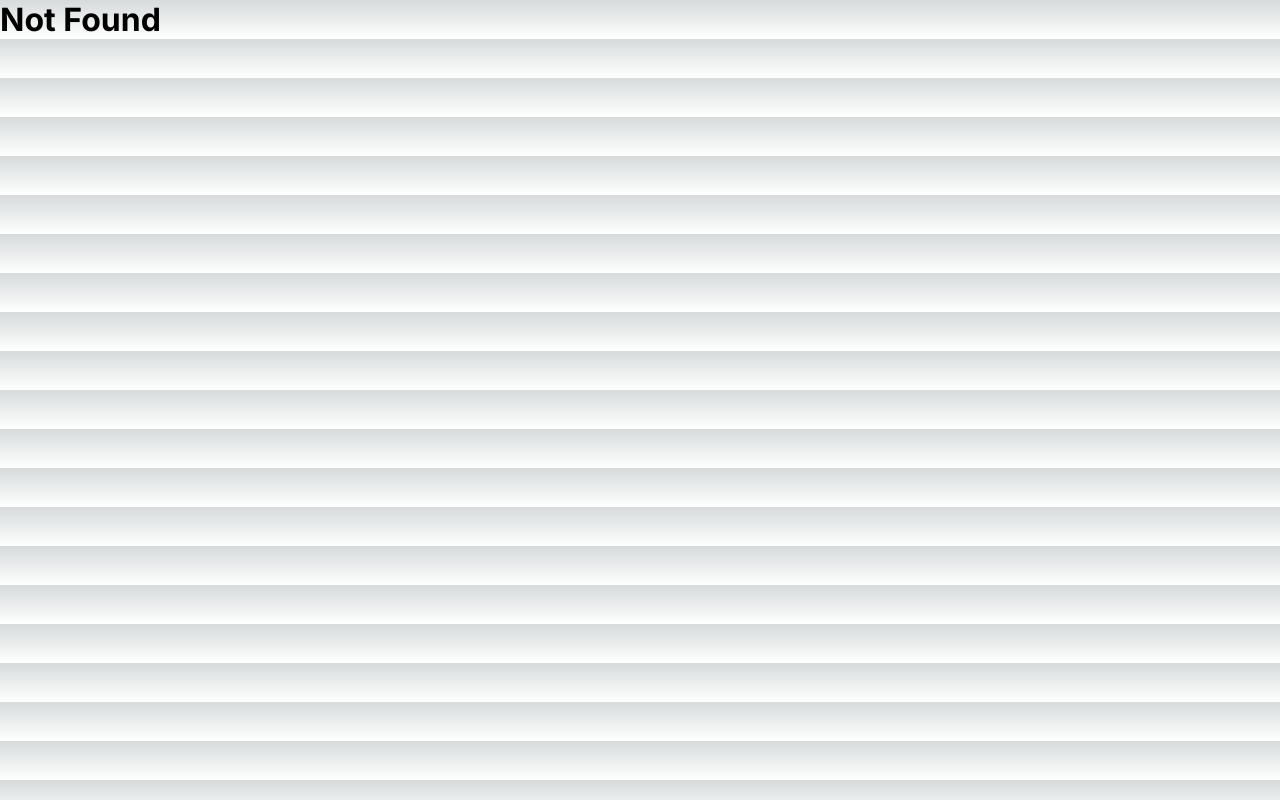
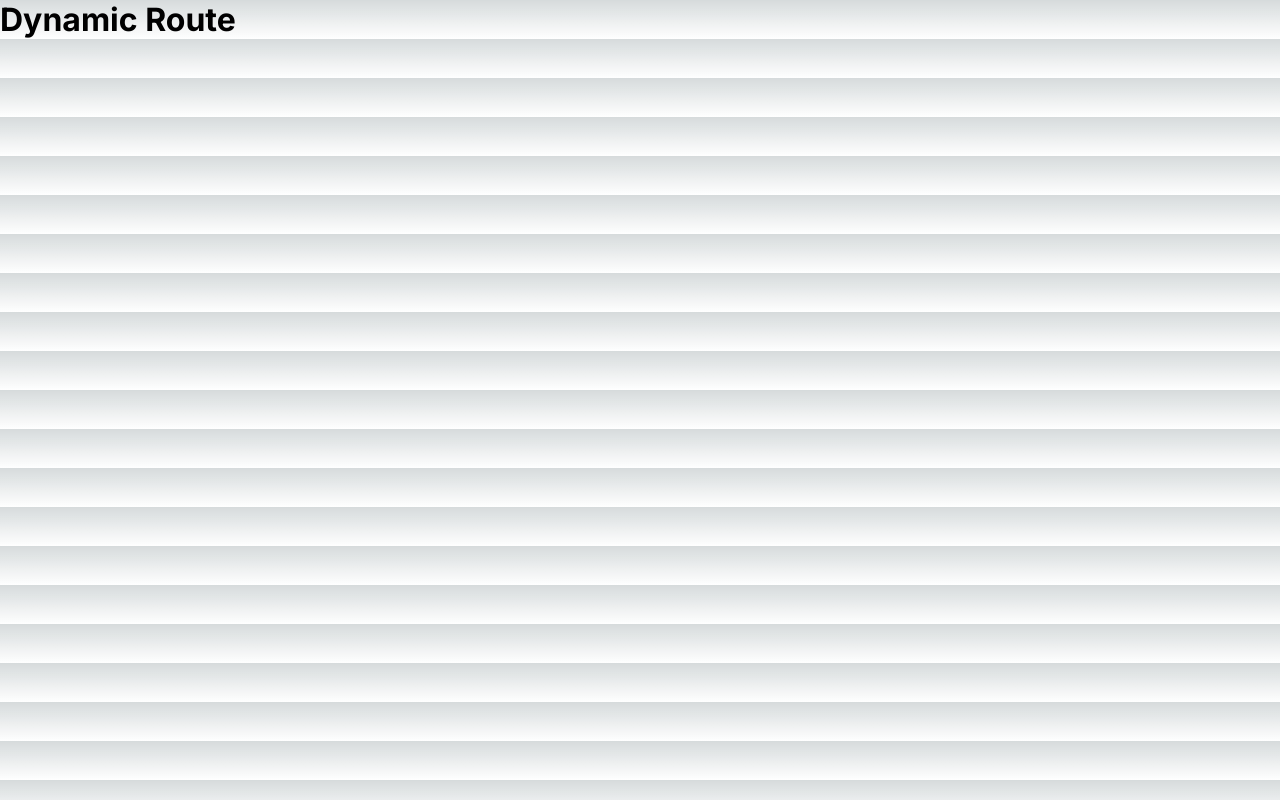
Before and after one commit to sundaram2021/nextjs-todo, a Next.js app: page /auth/1 in a window 1280 px wide. Before the commit this address had no page. Built offline with nearby package versions, Linux system fonts and the light colour scheme.

Commit message:
added page/23 route

```diff
--- /dev/null
+++ b/src/app/auth/[login]/page.tsx
@@ -0,0 +1,9 @@
+import React, { FC } from "react";
+
+interface IProps {};
+
+const Login:FC<IProps> = (props) => {
+    return <div><h1>Dynamic Route</h1></div>
+};
+
+export default Login;
```
Also changed, not shown: src/app/auth/page.tsx (added, +9 -0 lines).
